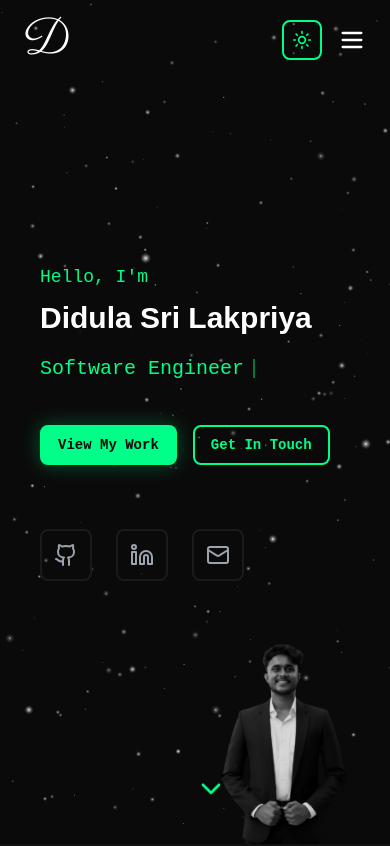
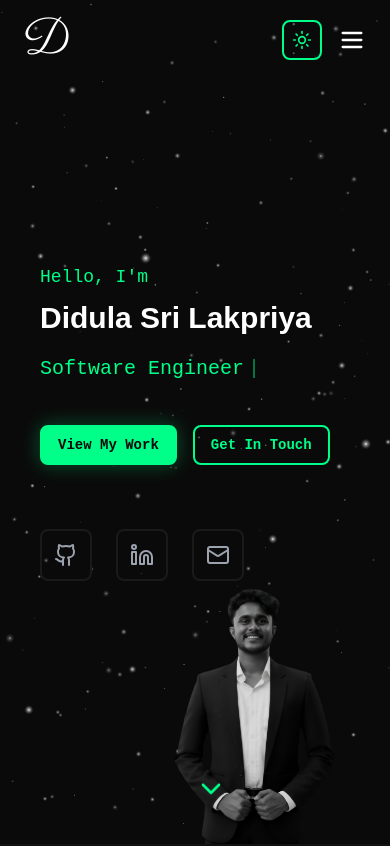
Before and after one commit to didulasri/myportfolio, a Next.js app: page / in a window 390 px wide. Shown: the top 846 px of the page. Built offline with nearby package versions, Linux system fonts and the light colour scheme.

Commit message:
feat: mobile responsive

```diff
--- a/components/Hero.tsx
+++ b/components/Hero.tsx
@@ -412,7 +412,7 @@ export default function Hero() {
       </div>
 
       {/* Profile Image */}
-      <div className="absolute right-0 bottom-0 md:top-auto md:bottom-0 z-10 pointer-events-none w-[55vw] max-w-[280px] sm:w-[48vw] sm:max-w-[320px] md:w-[520px] md:max-w-[520px] lg:w-[680px] lg:max-w-[680px]">
+      <div className="absolute right-0 bottom-0 md:top-auto md:bottom-0 z-10 pointer-events-none w-[70vw] max-w-[320px] sm:w-[62vw] sm:max-w-[360px] md:w-[520px] md:max-w-[520px] lg:w-[680px] lg:max-w-[680px]">
         <Image
           src="/newprof.png"
           alt="Didula Sri Lakpriya"
```
